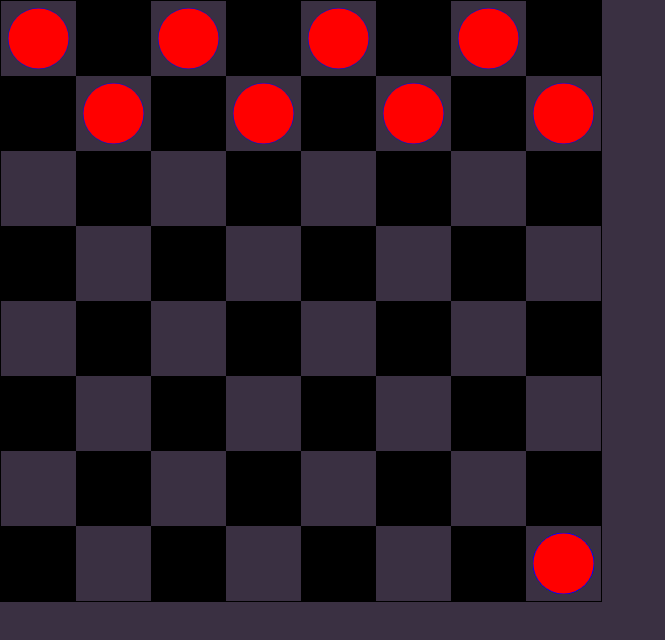
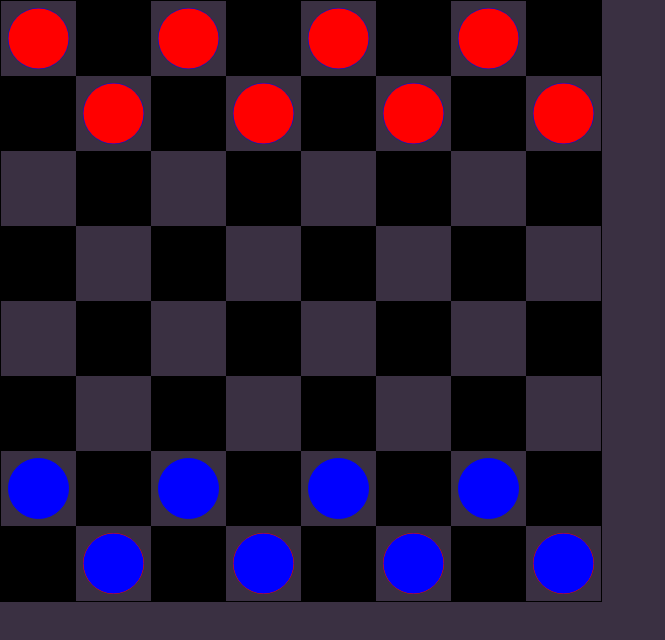
Before and after one commit to FatimaHussain123/checkersgame, a plain HTML site: page index.html in a window 1280 px wide. Shown: the whole page, without its empty margins (0-665 px from the left). Drawn offline with Linux system fonts and the light colour scheme; files that its build step writes are made by us from their sources.

Commit message:
no message

```diff
--- a/Javascript/javascript.js
+++ b/Javascript/javascript.js
@@ -22,35 +22,25 @@ document.addEventListener("DOMContentLoaded", function(){
 
        }
 
-      for (i=0; i < 8; i++) {
+       for ( var x=0; x < 4; x++) {
         ctx.beginPath()
-        ctx.arc(562.5, 562.5, 30, 0, 2 * Math.PI);
-        ctx.strokeStyle = "blue";
+        ctx.arc(x*150+37.5, 487.5, 30, 0, 2 * Math.PI);
+        ctx.strokeStyle = "eed";
         ctx.stroke();
-        ctx.fillStyle = "red";
+        ctx.fillStyle = "blue";
         ctx.fill();
 
       }
 
+      for ( var x=0; x < 8; x++) {
+        ctx.beginPath()
+        ctx.arc(x*150+(-37.5), 562.5, 30, 0, 2 * Math.PI);
+        ctx.strokeStyle = "red";
+        ctx.stroke();
+        ctx.fillStyle = "blue";
+        ctx.fill();
 
-
-
-
-
-
-      // ctx.beginPath();
-       //ctx.arc(37.5, 37.5, 30, 0, 2 * Math.PI);
-       //ctx.strokeStyle = "blue";
-      // ctx.stroke();
-      // ctx.fillStyle = "red";
-      // ctx.fill();
-
-      // ctx.beginPath();
-      // ctx.arc(562.5, 562.5, 25, 0, 2 * Math.PI);
-      // ctx.strokeStyle = "blue";
-      // ctx.stroke();
-      // ctx.fillStyle = "red";
-      // ctx.fill();
+      }
 
 
       var canvas = document.getElementById("myCanvas");
```
Also changed, not shown: index.html (+2 -2 lines). Lines whose indentation alone changed are shown as unchanged.
